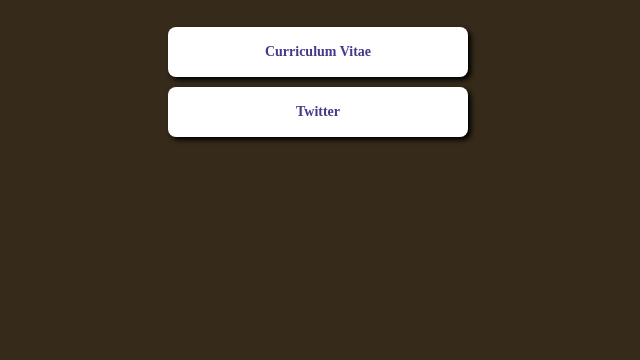
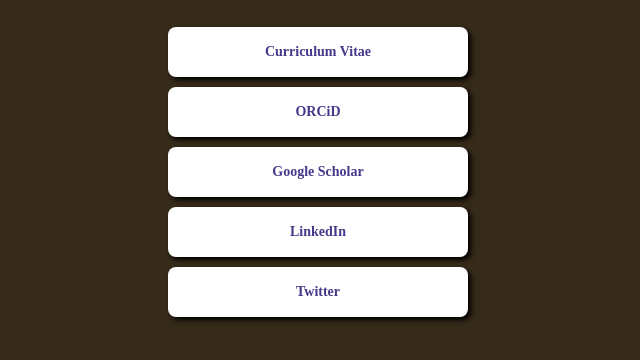
Before and after one commit to HyoseonOh/mypage, a plain HTML site: page index.html in a window 1280 px wide. Shown: the part 216-576 px from the top of the page, without its empty margins (322-962 px from the left). Drawn offline with Linux system fonts and the light colour scheme; a web font is replaced by a local one.

Commit message:
Update index.html

```diff
--- a/index.html
+++ b/index.html
@@ -85,7 +85,10 @@
         <div class="profile"></div>
         <h1 class="main">Hyoseon Oh</h1>
         <p class="sub">Ph.D. Candidate in Biological Sciences, KAIST</p>
-        <a target="_blank" href="https://www.notion.so/Curriculum-Vitae-4cd33e08da994ad1931559631fa346be">Curriculum Vitae</a>
+        <a target="_blank" href="https://private-cacao-d5f.notion.site/CV_Hyoseon-Oh_update-dbf7bce1c82c4f078c8ee80e9b3b8f0d">Curriculum Vitae</a>
+        <a target="_blank" href="https://orcid.org/my-orcid?orcid=0000-0003-1713-2707">ORCiD</a>
+        <a target="_blank" href="https://scholar.google.com/citations?hl=ko&user=IjpmA3IAAAAJ">Google Scholar</a>
+        <a target="_blank" href="https://www.linkedin.com/in/hyoseon-oh-2b3452256/">LinkedIn</a>
         <a target="_blank" href="https://twitter.com/Hyoseon_Oh">Twitter</a>
     </div>
 </body>
```
